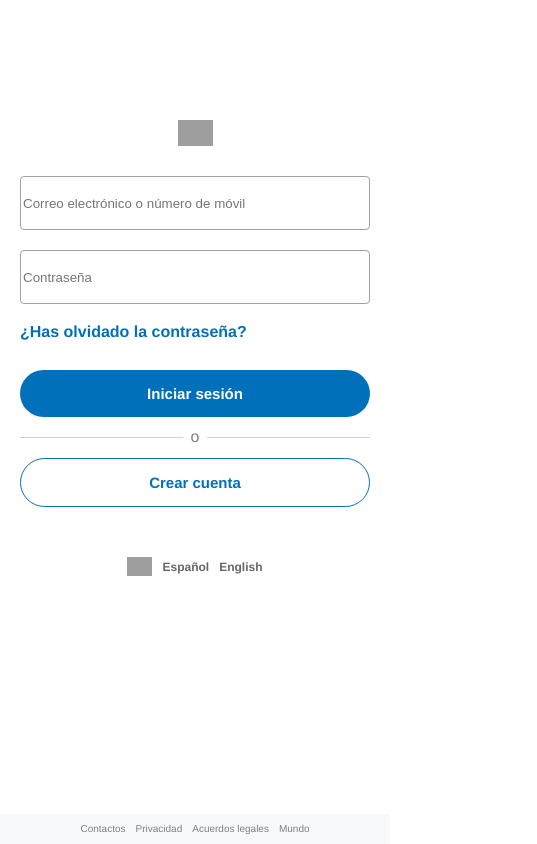
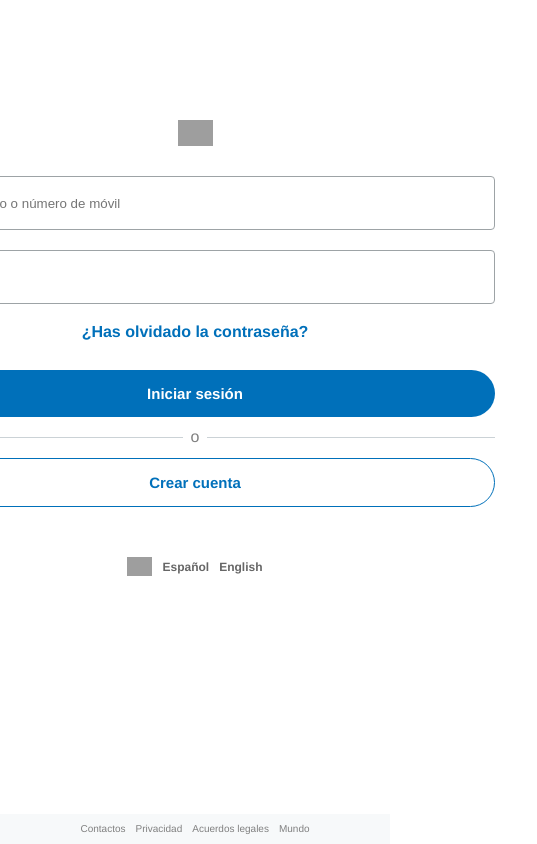
Before and after one commit to Isynopoulos1/react_challenge2, a React (Create React App) app: page / in a window 390 px wide. Shown: the whole page, 537 px wide, since content can reach past the window. Built offline with nearby package versions, Linux system fonts and the light colour scheme; grey boxes are pictures that could not be loaded.

Commit message:
setting the responsive rules

```diff
--- a/src/styles/app.css
+++ b/src/styles/app.css
@@ -6,4 +6,7 @@ body {
 main {
   display: flex;
   align-items: center;
+  position: relative;
+  width: 100%;
+  height: auto;
 }
--- a/src/styles/components/login.css
+++ b/src/styles/components/login.css
@@ -21,7 +21,7 @@
 }
 
 .login {
-  width: 350px;
+  width: 70%;
   margin-top: 30px;
   color: blue;
   display: flex;
@@ -36,6 +36,7 @@ input {
   margin-bottom: 20px;
 }
 .login p {
+  text-align: center;
   color: #0070ba;
   font-family: helvetica;
   font-weight: bold;
@@ -47,4 +48,7 @@ input {
   .wrapper {
     border: none;
   }
+  .login {
+    width: 150%;
+  }
 }
--- a/src/styles/components/loginbtn.css
+++ b/src/styles/components/loginbtn.css
@@ -11,7 +11,7 @@
   border: none;
   padding: 15px;
   border-radius: 50px;
-  width: 350px;
+  width: 100%;
   margin-top: 30px;
 }
 .btn-login button:hover {
--- a/src/styles/components/signupbtn.css
+++ b/src/styles/components/signupbtn.css
@@ -10,7 +10,7 @@
   border: 1px solid #0070ba;
   padding: 15px;
   border-radius: 50px;
-  width: 350px;
+  width: 100%;
 }
 .signup button:hover {
   transition: 0.3s ease;
```
